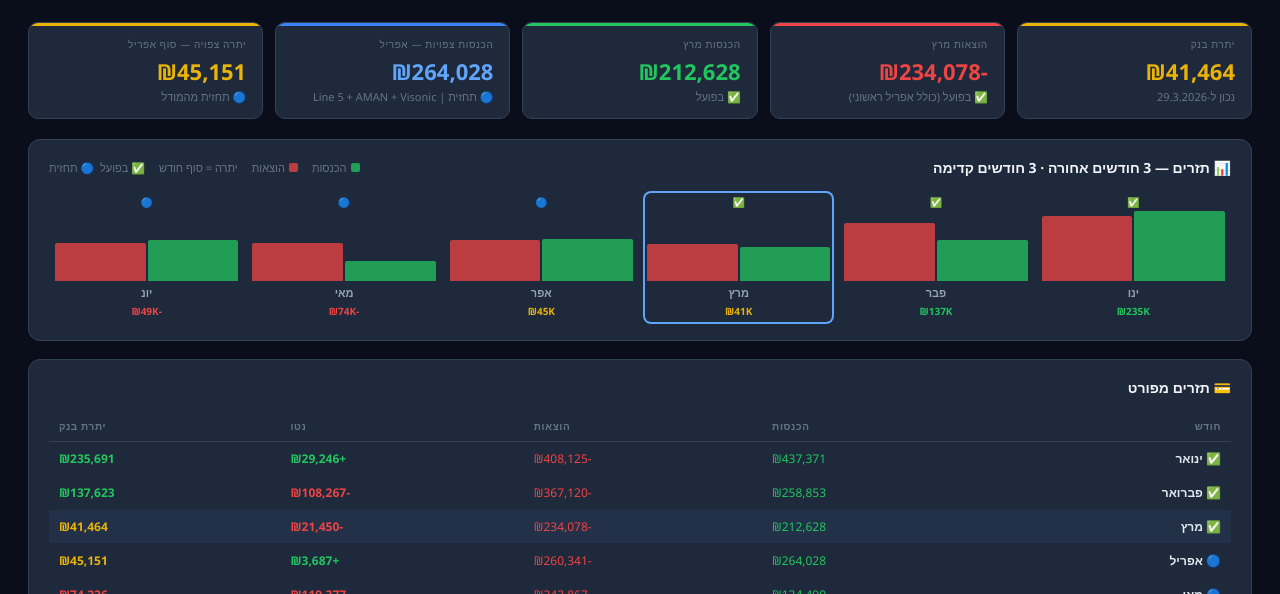
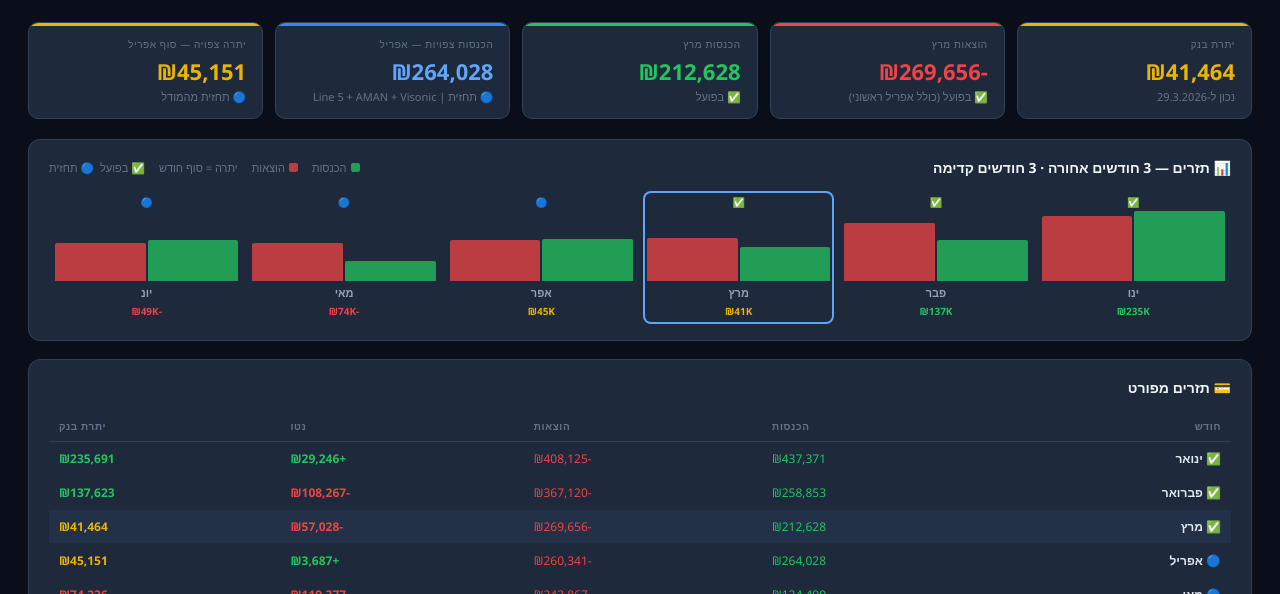
Before and after one commit to inon-rettig/br-dashboard, a plain HTML site: page index.html in a window 1280 px wide. Shown: the part 164-758 px from the top of the page. Drawn offline with Linux system fonts and the light colour scheme.

Commit message:
finance: fix march - vat 21313 + bi 9265 + rkmat royal 5000, gap 44K->8K

```diff
--- a/index.html
+++ b/index.html
@@ -152,7 +152,7 @@ tr:hover td { background:rgba(255,255,255,.02); }
 
     <div class="kpi r">
       <div class="kpi-l">הוצאות מרץ</div>
-      <div class="kpi-v" style="color:#ef4444">-₪234,078</div>
+      <div class="kpi-v" style="color:#ef4444">-₪269,656</div>
       <div class="kpi-s">✅ בפועל (כולל אפריל ראשוני)</div>
     </div>
 
@@ -211,7 +211,7 @@ tr:hover td { background:rgba(255,255,255,.02); }
       <div style="font-size:10px;color:#64748b;line-height:1">✅</div>
       <div style="width:100%;display:flex;gap:2px;align-items:flex-end;height:70px">
         <div style="flex:1;background:#22c55e;opacity:.75;height:48%;border-radius:2px 2px 0 0" title="הכנסות ₪212,628"></div>
-        <div style="flex:1;background:#ef4444;opacity:.75;height:53%;border-radius:2px 2px 0 0" title="הוצאות ₪234,078"></div>
+        <div style="flex:1;background:#ef4444;opacity:.75;height:61%;border-radius:2px 2px 0 0" title="הוצאות ₪269,656"></div>
       </div>
       <div style="font-size:11px;font-weight:600;color:#94a3b8">מרץ</div>
       <div style="font-size:10px;font-weight:700;color:#eab308">₪41K</div>
@@ -277,8 +277,8 @@ tr:hover td { background:rgba(255,255,255,.02); }
     <tr style="background:rgba(96,165,250,.06)">
       <td style="font-weight:600;white-space:nowrap">✅ מרץ</td>
       <td style="color:#22c55e;text-align:left">₪212,628</td>
-      <td style="color:#ef4444;text-align:left">-₪234,078</td>
-      <td style="color:#ef4444;text-align:left;font-weight:600">-₪21,450</td>
+      <td style="color:#ef4444;text-align:left">-₪269,656</td>
+      <td style="color:#ef4444;text-align:left;font-weight:600">-₪57,028</td>
       <td style="color:#eab308;text-align:left;font-weight:700">₪41,464</td>
     </tr>
     <tr>
```
